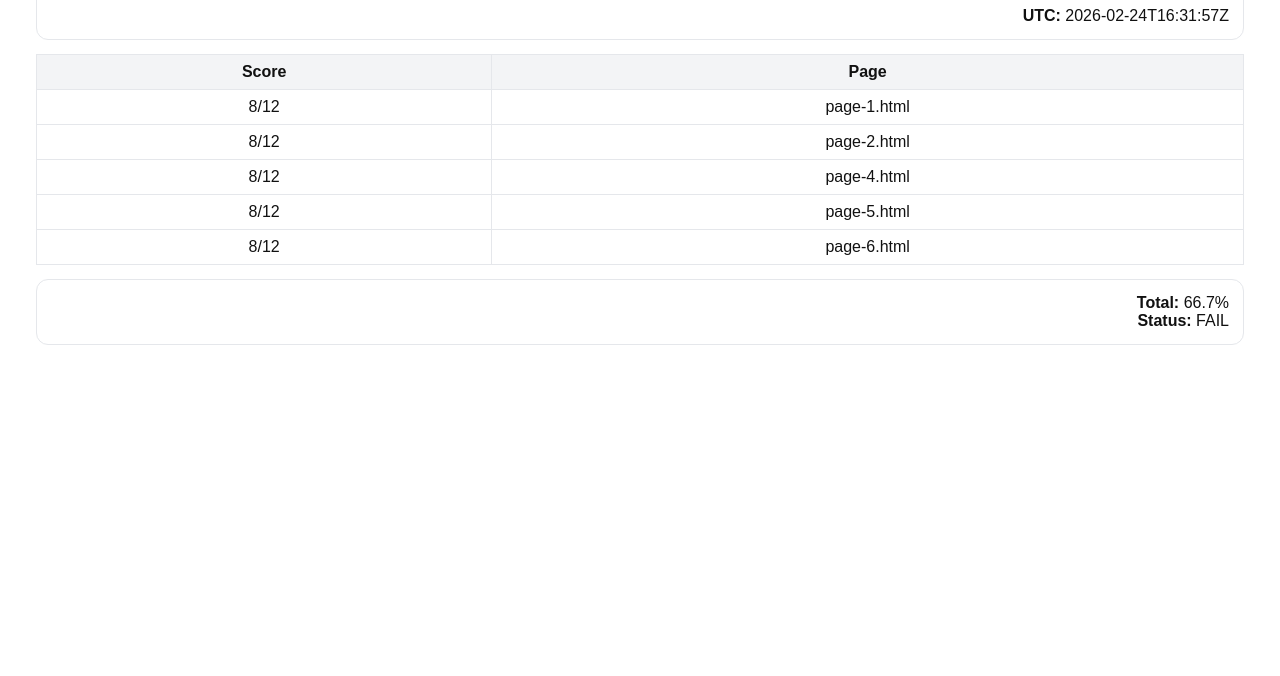
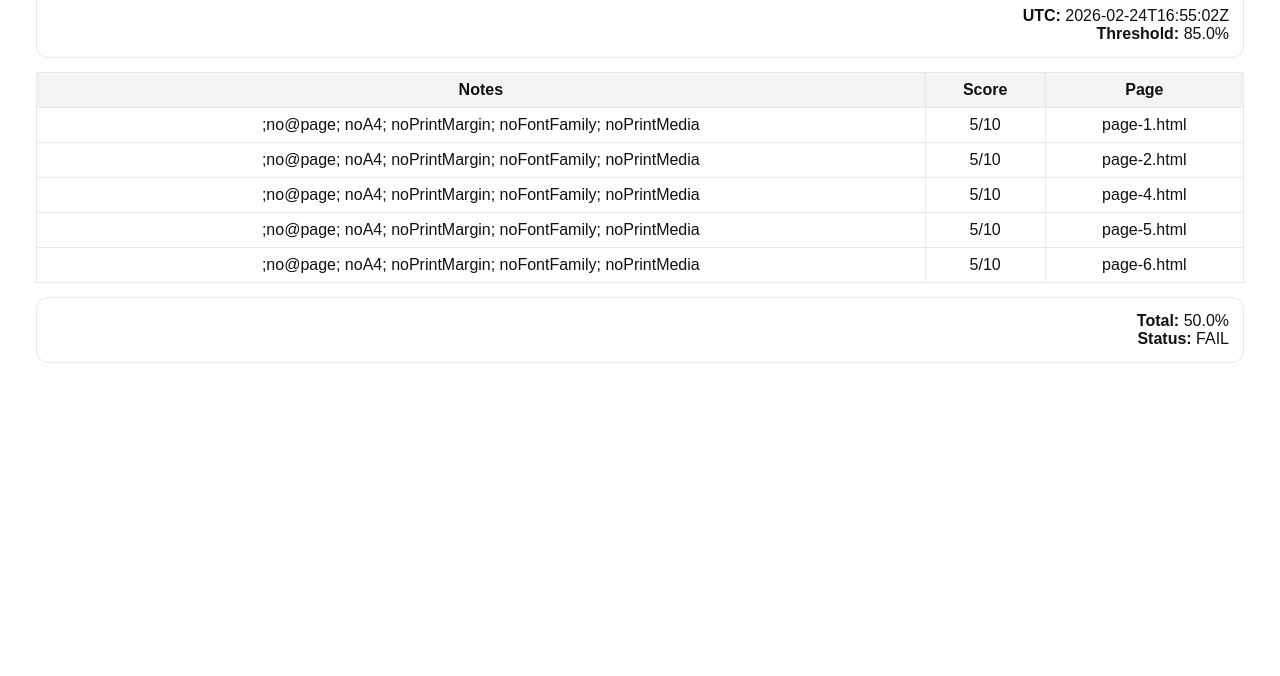
Before and after one commit to yanivmizrachiy/pdf-system-site, a website: page pages/qa.html in a window 1280 px wide. Shown: the part 124-800 px from the top of the page. Drawn offline with Linux system fonts and the light colour scheme.

Commit message:
fix: auto-patch pages to pass QA PRO v2 (UTC 2026-02-24T16:55:03Z)

```diff
--- a/pages/qa.html
+++ b/pages/qa.html
@@ -1,7 +1,7 @@
-<!doctype html><html lang="en" dir="rtl"><head><meta charset="utf-8"/><meta name="viewport" content="width=device-width,initial-scale=1"/><title>QA PRO - pdf-system-site</title><style>body{font-family:Arial,Heebo,Assistant,sans-serif;padding:28px;direction:rtl;color:#111}table{border-collapse:collapse;width:100%;margin-top:14px}th,td{border:1px solid #e5e7eb;padding:8px;text-align:center}th{background:#f3f4f6}.card{border:1px solid #e5e7eb;border-radius:12px;padding:14px}</style></head><body><div class="card"><h1>QA PRO REPORT</h1><div><b>UTC:</b> 2026-02-24T16:31:57Z</div></div><table><thead><tr><th>Page</th><th>Score</th></tr></thead><tbody>
-<tr><td>page-1.html</td><td>8/12</td></tr>
-<tr><td>page-2.html</td><td>8/12</td></tr>
-<tr><td>page-4.html</td><td>8/12</td></tr>
-<tr><td>page-5.html</td><td>8/12</td></tr>
-<tr><td>page-6.html</td><td>8/12</td></tr>
-</tbody></table><div class="card" style="margin-top:14px"><div><b>Total:</b> 66.7%</div><div><b>Status:</b> FAIL</div></div></body></html>
+<!doctype html><html lang="en" dir="rtl"><head><meta charset="utf-8"/><meta name="viewport" content="width=device-width,initial-scale=1"/><title>QA PRO v2 - pdf-system-site</title><style>body{font-family:Arial,Heebo,Assistant,sans-serif;padding:28px;direction:rtl;color:#111}table{border-collapse:collapse;width:100%;margin-top:14px}th,td{border:1px solid #e5e7eb;padding:8px;text-align:center}th{background:#f3f4f6}.card{border:1px solid #e5e7eb;border-radius:12px;padding:14px}</style></head><body><div class="card"><h1>QA PRO v2</h1><div><b>UTC:</b> 2026-02-24T16:55:02Z</div><div><b>Threshold:</b> 85.0%</div></div><table><thead><tr><th>Page</th><th>Score</th><th>Notes</th></tr></thead><tbody>
+<tr><td>page-1.html</td><td>5/10</td><td> no@page; noA4; noPrintMargin; noFontFamily; noPrintMedia;</td></tr>
+<tr><td>page-2.html</td><td>5/10</td><td> no@page; noA4; noPrintMargin; noFontFamily; noPrintMedia;</td></tr>
+<tr><td>page-4.html</td><td>5/10</td><td> no@page; noA4; noPrintMargin; noFontFamily; noPrintMedia;</td></tr>
+<tr><td>page-5.html</td><td>5/10</td><td> no@page; noA4; noPrintMargin; noFontFamily; noPrintMedia;</td></tr>
+<tr><td>page-6.html</td><td>5/10</td><td> no@page; noA4; noPrintMargin; noFontFamily; noPrintMedia;</td></tr>
+</tbody></table><div class="card" style="margin-top:14px"><div><b>Total:</b> 50.0%</div><div><b>Status:</b> FAIL</div></div></body></html>
```
Also changed, not shown: RULES.md (+2 -0 lines), .github/workflows/qa_gate.yml (added), 1 other file.
